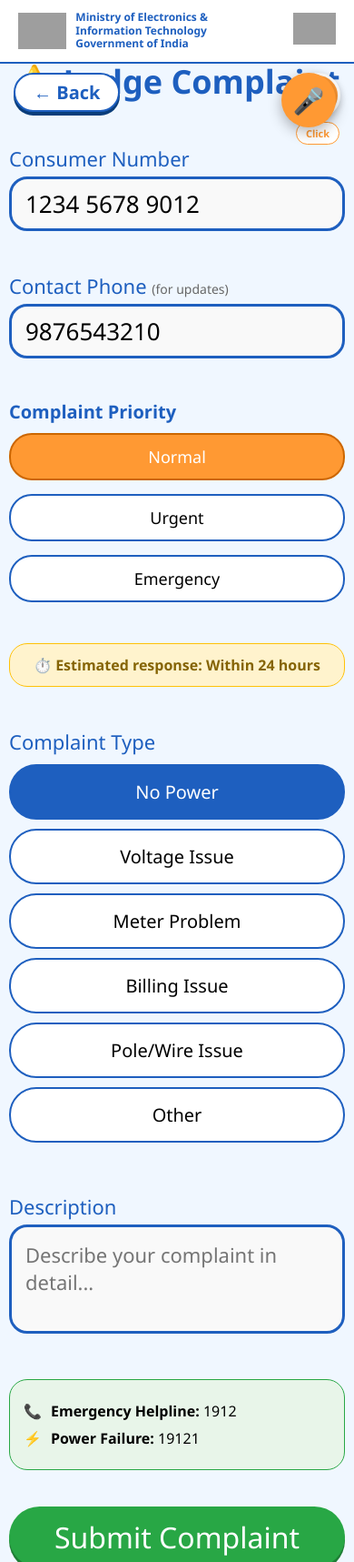
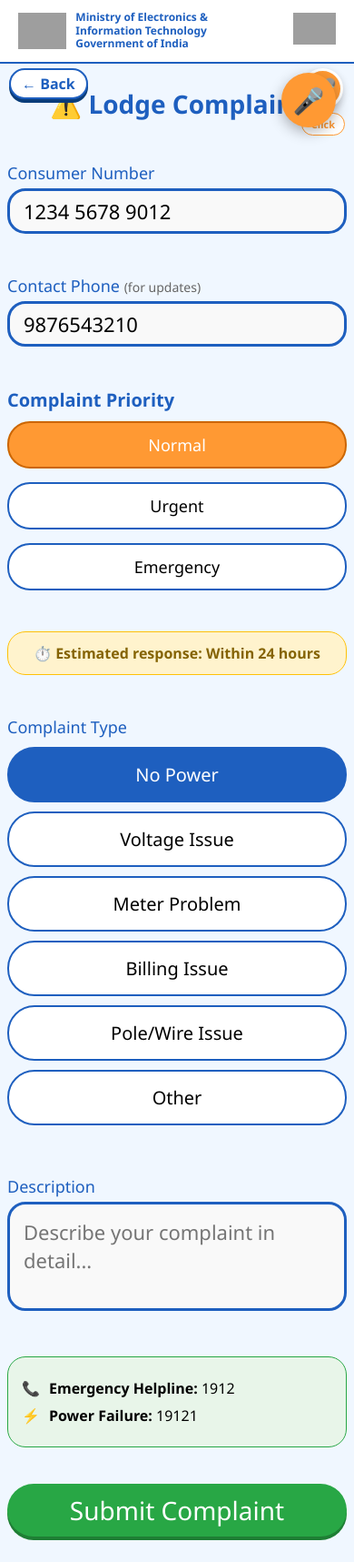
Before and after one commit to Abhishek-Dev-84/civic-kiosk, a Django app: template templates/electricity-complaint.html in a window 390 px wide. Shown: the whole page at 91% size. Run offline with Django 3.2, Linux system fonts and the light colour scheme; the template is opened without the code that fills it, so the values that code supplies are empty; grey boxes are pictures that could not be loaded.

Commit message:
Views.py

```diff
--- a/templates/electricity-complaint.html
+++ b/templates/electricity-complaint.html
@@ -9,26 +9,93 @@
 *{margin:0;padding:0;box-sizing:border-box;font-family:'Segoe UI',sans-serif;user-select:none;}
 body{width:100vw;height:100vh;overflow:hidden;background:#f0f7ff;}
 
-.header{height:70px;background:white;display:flex;align-items:center;justify-content:space-between;padding:0 20px;border-bottom:2px solid #1e5fbf;}
+/* HEADER - Fixed at top */
+.header{
+position:fixed;
+top:0;
+left:0;
+width:100%;
+height:70px;
+background:white;
+display:flex;
+align-items:center;
+justify-content:space-between;
+padding:0 20px;
+border-bottom:2px solid #1e5fbf;
+z-index:1000;
+}
 .header-left{display:flex;align-items:center;gap:10px;}
 .header-left img{height:40px;}
 .header-left div{font-size:12px;font-weight:600;color:#1e5fbf;line-height:1.2;}
 .header-right img{height:35px;}
 
-/* VOICE BUTTON */
-.voice-corner{position:fixed;top:80px;right:15px;display:flex;flex-direction:column;align-items:center;gap:4px;z-index:1000;}
-.voice-corner-btn{background:#ff9933;width:50px;height:50px;border-radius:50%;border:3px solid white;display:flex;align-items:center;justify-content:center;font-size:26px;cursor:pointer;box-shadow:0 3px 8px rgba(0,0,0,0.2);transition:all 0.2s;}
+/* VOICE BUTTON - Positioned below header */
+.voice-corner{
+position:fixed;
+top:75px;  /* Changed from 80px to be just below header */
+right:15px;
+display:flex;
+flex-direction:column;
+align-items:center;
+gap:4px;
+z-index:1001;  /* Higher than header */
+}
+.voice-corner-btn{
+background:#ff9933;
+width:50px;
+height:50px;
+border-radius:50%;
+border:3px solid white;
+display:flex;
+align-items:center;
+justify-content:center;
+font-size:26px;
+cursor:pointer;
+box-shadow:0 3px 8px rgba(0,0,0,0.2);
+transition:all 0.2s;
+}
 .voice-corner-btn:hover{background:#ffaa44;}
-.voice-corner-btn.listening{background:#28a745;animation:pulse 1s infinite;}
-@keyframes pulse{0%{transform:scale(1);}50%{transform:scale(1.1);}100%{transform:scale(1);}}
-.voice-corner-text{background:white;padding:4px 10px;border-radius:20px;font-size:11px;font-weight:600;color:#ff9933;border:1px solid #ff9933;}
+.voice-corner-btn.listening{
+background:#28a745;
+animation:pulse 1s infinite;
+}
+@keyframes pulse{
+0%{transform:scale(1);}
+50%{transform:scale(1.1);}
+100%{transform:scale(1);}
+}
+.voice-corner-text{
+background:white;
+padding:4px 10px;
+border-radius:20px;
+font-size:11px;
+font-weight:600;
+color:#ff9933;
+border:1px solid #ff9933;
+}
 
-/* BACK BUTTON */
-.back-btn{position:fixed;top:80px;left:15px;background:white;border:2px solid #1e5fbf;border-radius:40px;padding:6px 20px;font-size:20px;font-weight:700;color:#1e5fbf;text-decoration:none;z-index:1000;display:inline-block;box-shadow:0 4px 0 #0a3d7a;transition:all 0.1s;}
+/* BACK BUTTON - Positioned below header */
+.back-btn{
+position:fixed;
+top:75px;  /* Changed from 80px to be just below header */
+left:15px;
+background:white;
+border:2px solid #1e5fbf;
+border-radius:40px;
+padding:6px 20px;
+font-size:20px;
+font-weight:700;
+color:#1e5fbf;
+text-decoration:none;
+z-index:1001;  /* Higher than header */
+display:inline-block;
+box-shadow:0 4px 0 #0a3d7a;
+transition:all 0.1s;
+}
 .back-btn:hover{background:#1e5fbf;color:white;}
 .back-btn:active{transform:translateY(4px);box-shadow:0 1px 0 #0a3d7a;}
 
-/* TIMEOUT WARNING */
+/* TIMEOUT WARNING - Highest z-index */
 .timeout-warning{
 position:fixed;
 top:50%;
@@ -39,7 +106,7 @@ border:4px solid #ff9933;
 border-radius:40px;
 padding:30px;
 text-align:center;
-z-index:2000;
+z-index:2000;  /* Highest z-index */
 box-shadow:0 10px 30px rgba(0,0,0,0.3);
 max-width:500px;
 display:none;
@@ -72,10 +139,10 @@ background:#dc3545;
 box-shadow:0 5px 0 #a71d2a;
 }
 
-/* SUCCESS MESSAGE */
+/* SUCCESS MESSAGE - Positioned below header with higher z-index */
 .success-message{
 position:fixed;
-top:80px;
+top:75px;  /* Changed from 80px */
 left:15px;
 background:#4CAF50;
 color:white;
@@ -83,13 +150,14 @@ padding:12px 25px;
 border-radius:50px;
 font-size:18px;
 font-weight:600;
-z-index:2000;
+z-index:1002;  /* Higher than voice/back buttons */
 border:3px solid white;
 box-shadow:0 4px 15px rgba(76,175,80,0.3);
 animation:slideInLeft 0.3s ease;
 display:flex;
 align-items:center;
 gap:8px;
+max-width:calc(100% - 130px);  /* Prevent overlap with voice button */
 }
 .success-message::before{
 content:"✅";
@@ -104,9 +172,29 @@ from{transform:translateX(0);opacity:1;}
 to{transform:translateX(-100%);opacity:0;}
 }
 
-/* MAIN CONTAINER */
-.container{position:fixed;top:70px;left:0;right:0;bottom:0;display:flex;flex-direction:column;align-items:center;justify-content:center;padding:10px;overflow-y:auto;}
-.content-wrapper{width:100%;max-width:600px;display:flex;flex-direction:column;gap:15px;padding:20px 0;}
+/* MAIN CONTAINER - Start below header */
+.container{
+position:fixed;
+top:70px;  /* Start exactly below header */
+left:0;
+right:0;
+bottom:0;
+display:flex;
+flex-direction:column;
+align-items:center;
+justify-content:flex-start;  /* Changed from center to start */
+padding:20px 10px 10px 10px;  /* Added top padding */
+overflow-y:auto;
+z-index:1;
+}
+.content-wrapper{
+width:100%;
+max-width:600px;
+display:flex;
+flex-direction:column;
+gap:15px;
+padding:10px 0 20px 0;  /* Adjusted padding */
+}
 
 /* Message styles */
 .messages{width:100%;margin-bottom:10px;}
@@ -204,7 +292,7 @@ inset:0;
 background:rgba(0,0,0,0.4);
 backdrop-filter:blur(3px);
 display:none;
-z-index:900;
+z-index:1400;  /* Between keyboard and container */
 }
 
 .floating-input{
@@ -218,7 +306,7 @@ font-size:22px;
 border:4px solid #ff9933;
 border-radius:25px;
 padding:15px;
-z-index:1001;
+z-index:1500;  /* Higher than overlay */
 box-shadow:0 20px 50px rgba(0,0,0,0.4);
 transition:all 0.25s ease;
 display:none;
@@ -240,7 +328,7 @@ padding:12px;
 border-radius:18px;
 box-shadow:0 8px 25px rgba(0,0,0,0.3);
 display:none;
-z-index:1000;
+z-index:1500;  /* Same as floating input */
 }
 .keyboard-row{display:flex;justify-content:center;}
 .keyboard button{
@@ -267,7 +355,7 @@ left:0;
 right:0;
 bottom:0;
 background:rgba(0,0,0,0.5);
-z-index:2000;
+z-index:2000;  /* Same as timeout warning */
 justify-content:center;
 align-items:center;
 color:white;
@@ -288,9 +376,54 @@ margin-right:10px;
 /* UTILITY CLASSES */
 .hidden{display:none !important;}
 
-@media (max-width:768px){
+/* MOBILE RESPONSIVE FIXES */
+@media (max-width: 768px){
 .complaint-type{grid-template-columns:1fr;}
 .priority-options{flex-direction:column;}
+}
+
+@media (max-width: 480px){
+.voice-corner{
+top:75px;
+right:10px;
+}
+.voice-corner-btn{
+width:45px;
+height:45px;
+font-size:24px;
+}
+.back-btn{
+top:75px;
+left:10px;
+padding:4px 12px;
+font-size:16px;
+}
+.success-message{
+top:75px;
+left:10px;
+right:70px;  /* Leave space for voice button */
+width:auto;
+padding:8px 15px;
+font-size:14px;
+max-width:none;  /* Override desktop max-width */
+}
+.container{
+padding:15px 8px 8px 8px;
+}
+h1{
+font-size:28px;
+}
+label{
+font-size:18px;
+}
+.large-input{
+height:50px;
+font-size:22px;
+}
+.submit-btn{
+font-size:28px;
+padding:10px;
+}
 }
 </style>
 </head>
@@ -1087,5 +1220,6 @@ document.addEventListener('keydown', function(e) {
     }
 });
 </script>
+
 </body>
 </html>
--- a/templates/electricity-solar.html
+++ b/templates/electricity-solar.html
@@ -254,11 +254,11 @@ border:none;
 
 <div class="header">
 <div class="header-left">
-<img src="{% static 'images/emblem.svg' %}" alt="Emblem of India">
+<img src="https://upload.wikimedia.org/wikipedia/commons/5/55/Emblem_of_India.svg" alt="Emblem of India">
 <div>{% trans "Ministry of Electronics &" %}<br>{% trans "Information Technology" %}<br>{% trans "Government of India" %}</div>
 </div>
 <div class="header-right">
-<img src="{% static 'images/cdac-logo.png' %}" alt="CDAC Logo">
+<img src="https://www.cdac.in/img/cdac-logo.png" alt="CDAC Logo">
 </div>
 </div>
 
```
